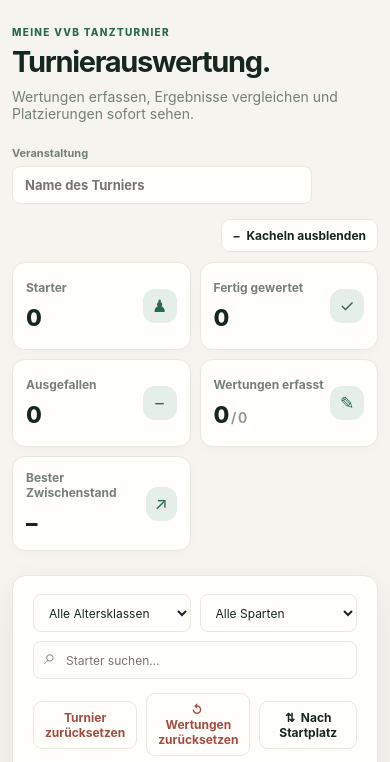
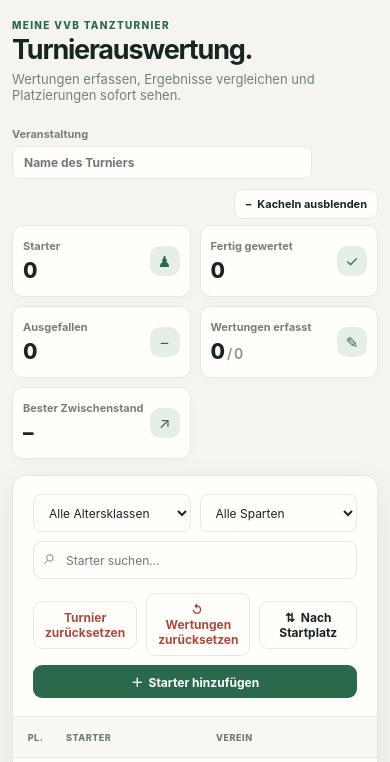
Before and after one commit to Portesino/Tanzturnierwertung, a plain HTML site: page index.html in a window 390 px wide. Shown: the part 65-827 px from the top of the page. Drawn offline with Linux system fonts and the light colour scheme.

Commit message:
kompakter header

```diff
--- a/index.html
+++ b/index.html
@@ -45,23 +45,24 @@
     .button.dark-secondary:hover { background: #35473c; }
     .button.small { padding: 8px 11px; font-size: 12px; }
     .button.icon-only { padding: 8px; width: 34px; height: 34px; }
-    main { padding: 38px 0 60px; }
-    .eyebrow { color: var(--green); text-transform: uppercase; letter-spacing: .13em; font-weight: 800; font-size: 10px; margin: 0 0 9px; }
-    .intro { display: flex; justify-content: space-between; align-items: end; gap: 24px; margin-bottom: 27px; }
-    h1 { font-size: clamp(29px, 3.2vw, 42px); letter-spacing: -.045em; line-height: 1.05; margin: 0; }
-    .subtitle { color: var(--muted); font-size: 14px; margin: 11px 0 0; }
-    .stats-controls { display: flex; justify-content: flex-end; margin: -12px 0 10px; }
-    .event-field { width: 255px; }
-    .event-field label, .field label { display: block; color: var(--muted); font-size: 11px; font-weight: 700; margin-bottom: 6px; }
+    main { padding: 24px 0 60px; }
+    .eyebrow { color: var(--green); text-transform: uppercase; letter-spacing: .13em; font-weight: 800; font-size: 10px; margin: 0 0 5px; }
+    .intro { display: flex; justify-content: space-between; align-items: end; gap: 24px; margin-bottom: 17px; }
+    h1 { font-size: clamp(27px, 2.7vw, 36px); letter-spacing: -.045em; line-height: 1.05; margin: 0; }
+    .subtitle { color: var(--muted); font-size: 13px; margin: 7px 0 0; }
+    .stats-controls { display: flex; justify-content: flex-end; margin: -7px 0 6px; }
+    .stats-controls .button { padding: 7px 10px; font-size: 11px; }
+    .event-field { width: 225px; }
+    .event-field label, .field label { display: block; color: var(--muted); font-size: 11px; font-weight: 700; margin-bottom: 5px; }
     .event-field input, .field input, .field select, .filter-select, .search-input { width: 100%; border: 1px solid var(--line); border-radius: 8px; background: var(--surface); color: var(--ink); outline: none; }
-    .event-field input { padding: 10px 12px; font-size: 13px; font-weight: 650; }
+    .event-field input { padding: 8px 11px; font-size: 12px; font-weight: 650; }
     input:focus, select:focus { border-color: #81a78b !important; box-shadow: 0 0 0 3px rgb(42 105 75 / 10%); }
-    .stats { display: grid; grid-template-columns: repeat(5, minmax(0, 1fr)); gap: 14px; margin-bottom: 24px; }
+    .stats { display: grid; grid-template-columns: repeat(5, minmax(0, 1fr)); gap: 10px; margin-bottom: 16px; }
     .stats[hidden] { display: none; }
-    .stat-card { background: var(--surface); border: 1px solid var(--line); border-radius: 13px; min-height: 105px; padding: 18px 20px; display: flex; align-items: center; justify-content: space-between; box-shadow: 0 3px 12px rgb(23 39 32 / 2%); }
-    .stat-label { color: var(--muted); font-weight: 650; font-size: 12px; margin-bottom: 9px; }
-    .stat-value { font-size: 27px; letter-spacing: -.04em; font-weight: 760; }
-    .stat-icon { width: 40px; height: 40px; border-radius: 12px; background: var(--mint); display: grid; place-items: center; color: var(--green); font-size: 17px; }
+    .stat-card { background: var(--surface); border: 1px solid var(--line); border-radius: 11px; min-height: 78px; padding: 11px 15px; display: flex; align-items: center; justify-content: space-between; box-shadow: 0 3px 12px rgb(23 39 32 / 2%); }
+    .stat-label { color: var(--muted); font-weight: 650; font-size: 11px; margin-bottom: 5px; }
+    .stat-value { font-size: 23px; letter-spacing: -.04em; font-weight: 760; }
+    .stat-icon { width: 34px; height: 34px; border-radius: 10px; background: var(--mint); display: grid; place-items: center; color: var(--green); font-size: 15px; }
     .workspace { border: 1px solid var(--line); background: var(--surface); border-radius: 14px; box-shadow: var(--shadow); overflow: hidden; }
     .toolbar { padding: 18px 20px; display: flex; justify-content: space-between; align-items: center; gap: 14px; border-bottom: 1px solid var(--line); }
     .toolbar-left, .toolbar-right { display: flex; align-items: center; gap: 9px; }
@@ -155,11 +156,11 @@
       .save-state { display: none; }
       .button { padding: 9px 10px; font-size: 12px; }
       .top-actions .button { padding: 8px; font-size: 11px; }
-      main { padding-top: 27px; }
+      main { padding-top: 20px; }
       .stats { grid-template-columns: repeat(2, minmax(0, 1fr)); gap: 9px; }
-      .stat-card { min-height: 88px; padding: 13px; }
-      .stat-value { font-size: 23px; }
-      .stat-icon { width: 34px; height: 34px; }
+      .stat-card { min-height: 72px; padding: 10px; }
+      .stat-value { font-size: 21px; }
+      .stat-icon { width: 30px; height: 30px; }
       .filter-select { flex: 1; min-width: 130px; }
       .toolbar-right .button { flex: 1; }
       .form-grid { grid-template-columns: 1fr; }
```
